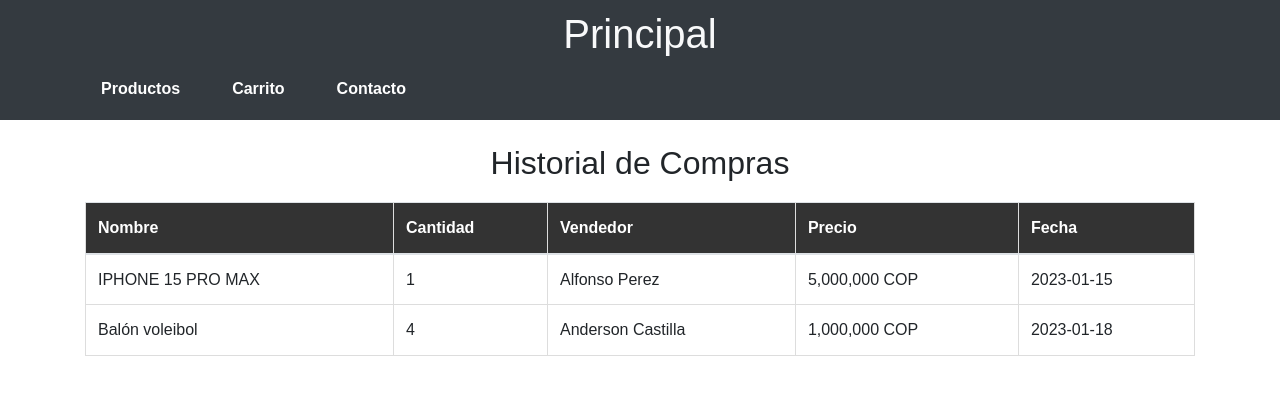
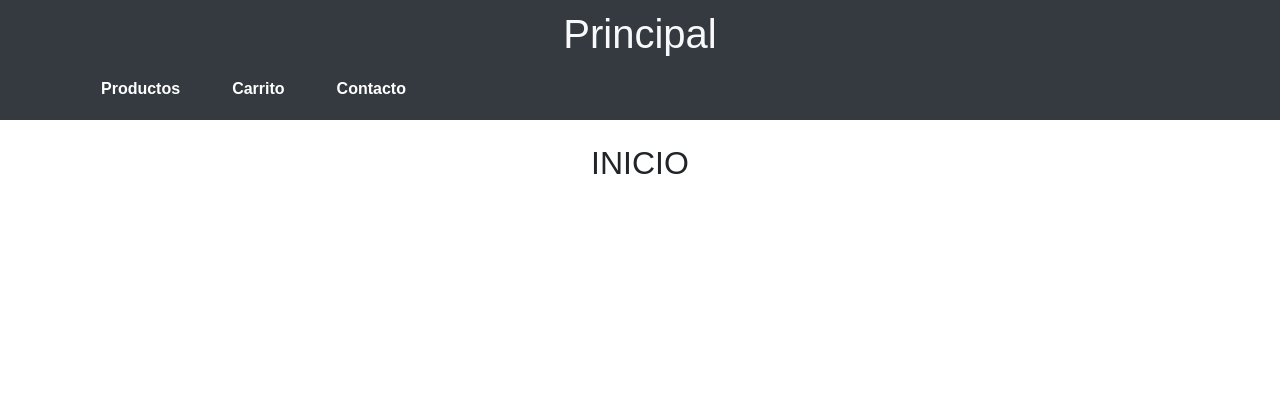
Before and after one commit to RicardoCastillaxd/mirepositoriocoder, a plain HTML site: page index.html in a window 1280 px wide. Drawn offline with nearby package versions, Linux system fonts and the light colour scheme.

Commit message:
pagina index limpiada y cambio de nombre en el link de la pagina carrito

```diff
--- a/index.html
+++ b/index.html
@@ -24,35 +24,8 @@
     </header>
 
     <main class="container mt-4">
-        <h2>Historial de Compras</h2>
-        <div class="table-responsive">
-            <table class="table">
-                <thead>
-                    <tr>
-                        <th>Nombre</th>
-                        <th>Cantidad</th>
-                        <th>Vendedor</th>
-                        <th>Precio</th>
-                        <th>Fecha</th>
-                    </tr>
-                </thead>
-                <tbody>
-                    <tr>
-                        <td>IPHONE 15 PRO MAX</td>
-                        <td>1</td>
-                        <td>Alfonso Perez</td>
-                        <td>5,000,000 COP</td>
-                        <td>2023-01-15</td>
-                    </tr>
-                    <tr>
-                        <td>Balón voleibol</td>
-                        <td>4</td>
-                        <td>Anderson Castilla</td>
-                        <td>1,000,000 COP</td>
-                        <td>2023-01-18</td>
-                    </tr>
-                </tbody>
-            </table>
+        <h2>INICIO</h2>
+
         </div>
     </main>
 
```
Also changed, not shown: carrito.html (+1 -1 lines).
